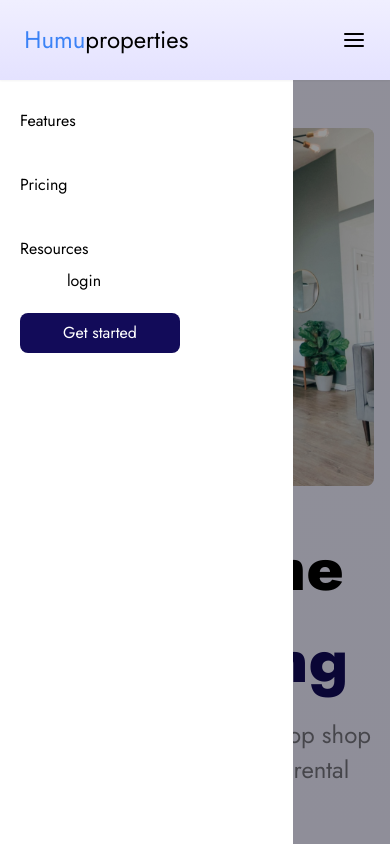
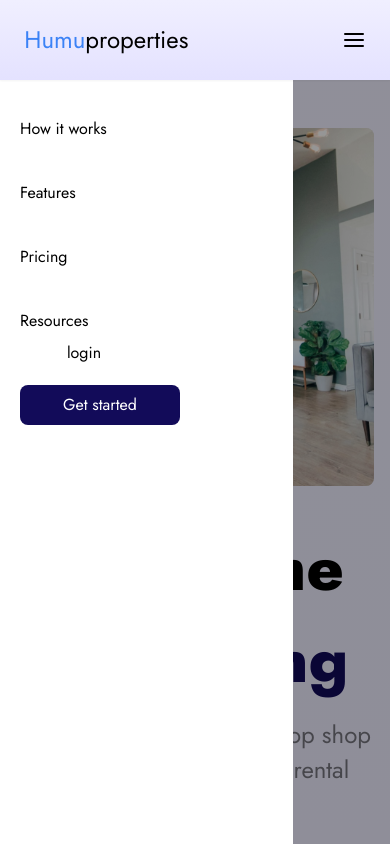
Before and after one commit to sabitsadiq/humuproperties-frontend, a Next.js app: page / in a window 390 px wide. Both pictures are taken after a click on the element 353 px from the left and 40 px from the top of the page. Shown: the top 844 px of the page. Built offline with nearby package versions, Linux system fonts and the light colour scheme.

Commit message:
fix type error in regards to useRef

```diff
--- a/app/components/MobileNavbar.tsx
+++ b/app/components/MobileNavbar.tsx
@@ -11,7 +11,7 @@ import { useRouter } from "next/navigation";
 const MobileNavbar = () => {
     const router = useRouter()
     const { isSidebarOpen } = useSelector((state: RootState) => state.auth);
-    const mobileMenuRef = useRef<HTMLDivElement | null>(null);
+    const mobileMenuRef = useRef<HTMLDivElement | undefined>(null);
     const dispatch = useDispatch();
 
 
@@ -51,7 +51,7 @@ const MobileNavbar = () => {
                             </div>
 
                             <div className='-mt-10 h-full px-5'>
-                                <div className='flex flex-col justify-between mt-10 gap-10'>
+                                <div className='flex flex-col justify-between mt-28 gap-10'>
                                     <div className='cursor-pointer'>How it works</div>
                                     <div className='cursor-pointer'>Features</div>
                                     <div className='cursor-pointer'>Pricing</div>
```
